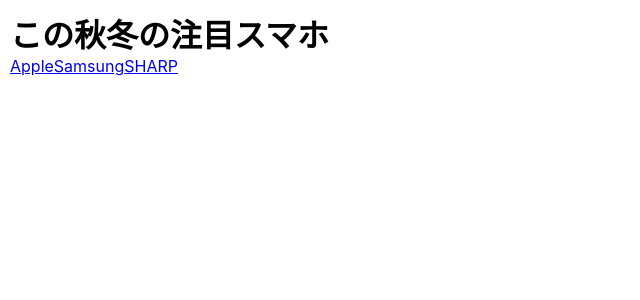
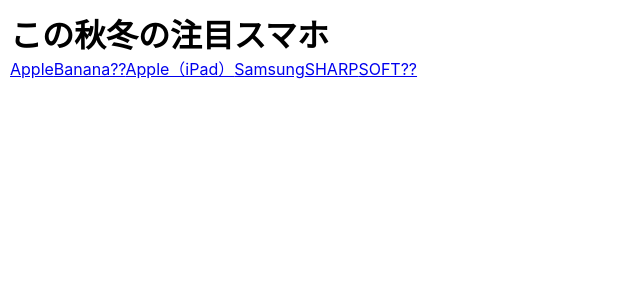
Before and after one commit to baystars/nuxt-p001, a Nuxt app: page / in a window 1280 px wide. Shown: the top 300 px of the page, without its empty margins (0-640 px from the left). Built offline with nearby package versions, Linux system fonts and the light colour scheme.

Commit message:
modified

```diff
--- a/pages/Android/Samsung.vue
+++ /dev/null
@@ -1,15 +0,0 @@
-<template>
-  <div class="container">
-    <h1>Samsung</h1>
-    <ul>
-      <li>Galaxy Note10+</li>
-      <li>Galaxy A20</li>
-      <li>Galaxy Fold</li>
-    </ul>
-  </div>
-</template>
-<style scoped>
-.container {
-  margin: 10px;
-}
-</style>
--- a/pages/Android/Sharp.vue
+++ /dev/null
@@ -1,16 +0,0 @@
-<template>
-  <div class="container">
-    <h1>SHARP</h1>
-    <ul>
-      <li>AQUOS sense3</li>
-      <li>AQUOS sense3 lite</li>
-      <li>AQUOS sense3 plus</li>
-      <li>AQUOS zero2</li>
-    </ul>
-  </div>
-</template>
-<style scoped>
-.container {
-  margin: 10px;
-}
-</style>
--- a/pages/Apple.vue
+++ /dev/null
@@ -1,15 +0,0 @@
-<template>
-  <div class="container">
-    <h1>Apple</h1>
-    <ul>
-      <li>iPhone 11</li>
-      <li>iPhone 11 Pro</li>
-      <li>iPhone 11 Pro Max</li>
-    </ul>
-  </div>
-</template>
-<style scoped>
-.container {
-  margin: 10px;
-}
-</style>
--- a/pages/index.vue
+++ b/pages/index.vue
@@ -2,8 +2,11 @@
   <div class="container">
     <h1>この秋冬の注目スマホ</h1>
     <nuxt-link to="/Apple">Apple</nuxt-link>
+    <nuxt-link to="/Banana">Banana??</nuxt-link>
+    <nuxt-link to="/Apple/iPad">Apple（iPad）</nuxt-link>
     <nuxt-link to="/Android/Samsung">Samsung</nuxt-link>
     <nuxt-link to="/Android/SHARP">SHARP</nuxt-link>
+    <nuxt-link to="/Android/SOFT">SOFT??</nuxt-link>
   </div>
 </template>
 <style scoped>
```
Also changed, not shown: 1 other file (tests, documents, lock files or other folders).
